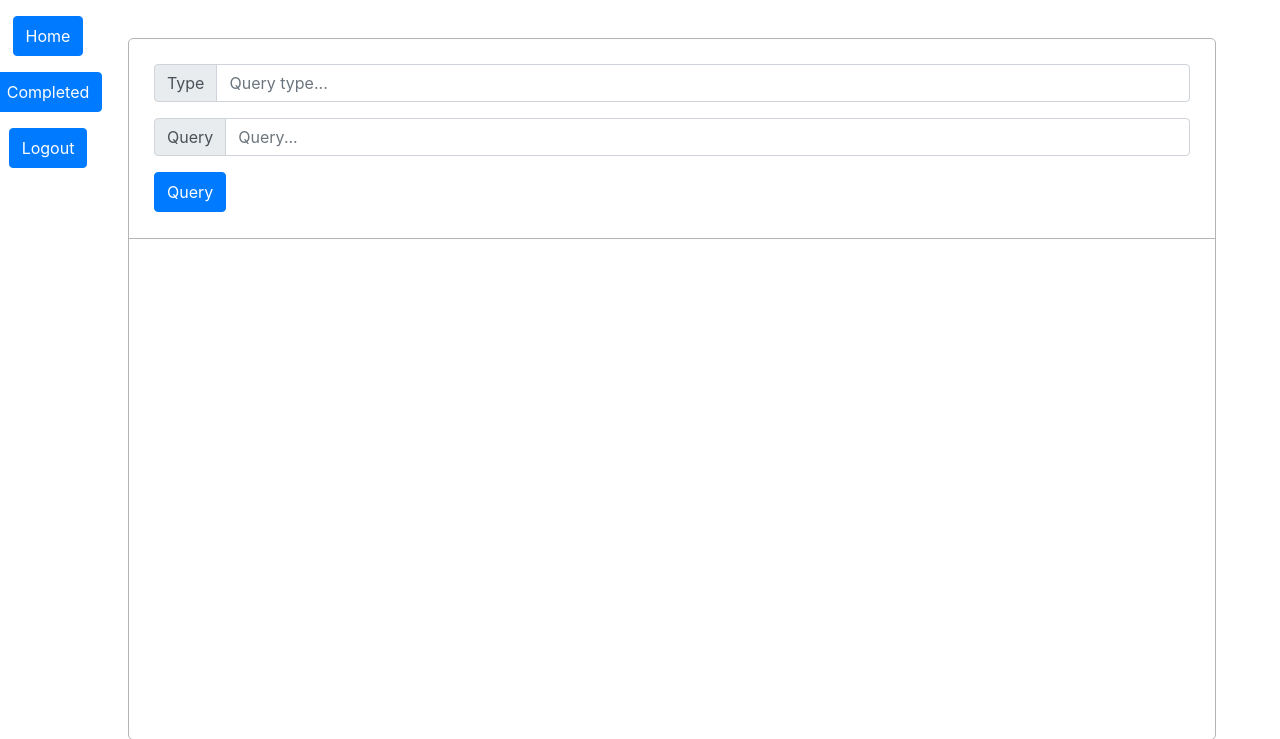
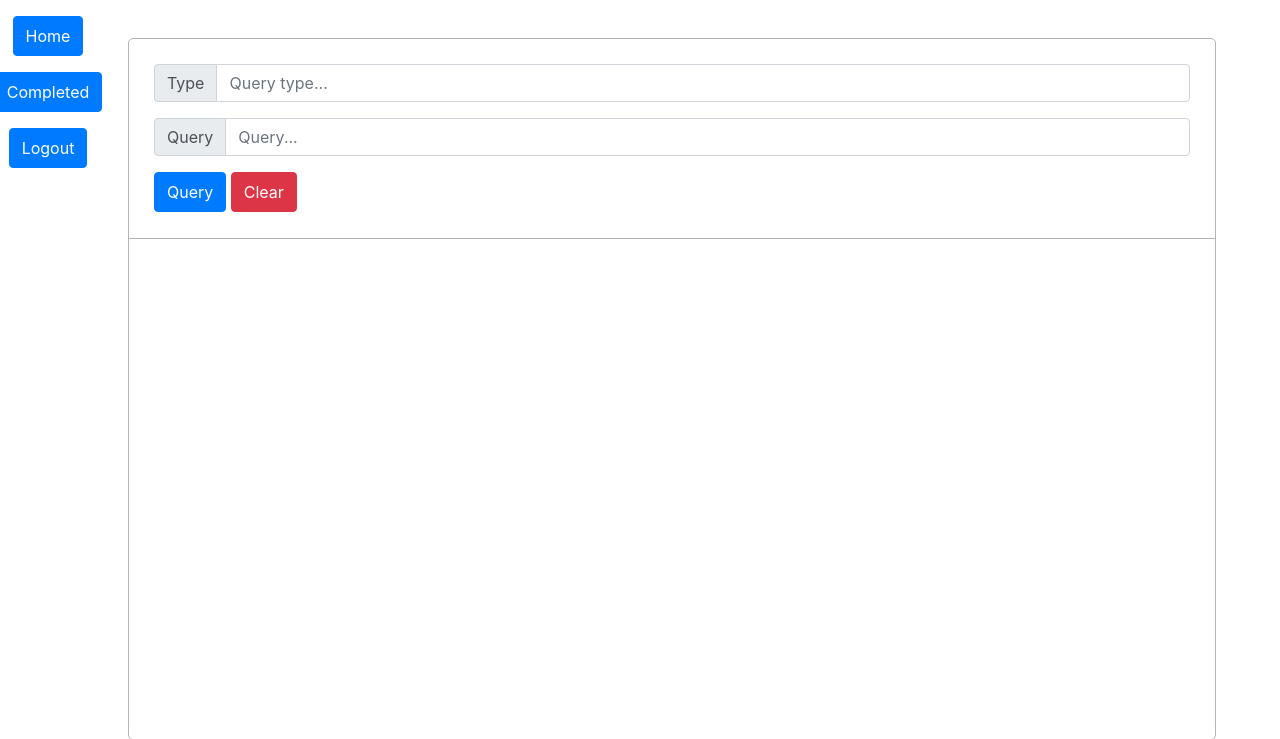
Before and after one commit to Nagum0/todo-app, a Flask app: template templates/admin.html in a window 1280 px wide. Shown: the top 739 px of the page. Run offline with Flask 3, Linux system fonts and the light colour scheme; the template is opened without the code that fills it, so the values that code supplies are empty.

Commit message:
Implented clear_output btn.

```diff
--- a/static/js/admin.js
+++ b/static/js/admin.js
@@ -26,10 +26,12 @@ logout_btn.addEventListener("click", () => {
 //            MAIN             #
 // --------------------------- #
 
+// Sql output div element.
+const sql_output = document.getElementById("sqlOutput")
+
 // Functions
+// Creates output p tag that will hold the returned info.
 function createOutput(text) {
-    const sql_output = document.getElementById("sqlOutput")
-
     const output_msg = document.createElement("p")
     output_msg.innerText = text
     output_msg.classList.add("returned_data")
@@ -37,6 +39,7 @@ function createOutput(text) {
     sql_output.appendChild(output_msg)
 }
 
+// Fetches data from the server.
 function fetchData(q_type, body) {
     fetch("/admin", {
         method: "POST",
@@ -61,11 +64,13 @@ function fetchData(q_type, body) {
     }).catch(err => console.log(`Error => ${err}`))
 }
 
+// SELECT query function.
 function querySelect(query) {
     fetchData("SELECT", { "q_type": "SELECT", "query": query })
 }
 
 // App
+// Query btn.
 const query_btn = document.getElementById("queryBtn")
 
 query_btn.addEventListener("click", () => {
@@ -80,3 +85,12 @@ query_btn.addEventListener("click", () => {
         console.log("Unknown command. Check your MySQL syntax.")
     }
 })
+
+// Clear output btn.
+const clear_output = document.getElementById("clearOutputBtn")
+
+clear_output.addEventListener("click", () => {
+    while (sql_output.firstChild) {
+        sql_output.removeChild(sql_output.firstChild)
+    }
+})
--- a/templates/admin.html
+++ b/templates/admin.html
@@ -49,6 +49,7 @@
 
                 <!-- Query btn -->
                 <button type="button" class="btn btn-primary icon" id="queryBtn">Query</button>
+                <button type="button" class="btn btn-danger icon" id="clearOutputBtn">Clear</button>
             </div>
 
             <!-- Sql output -->
```
